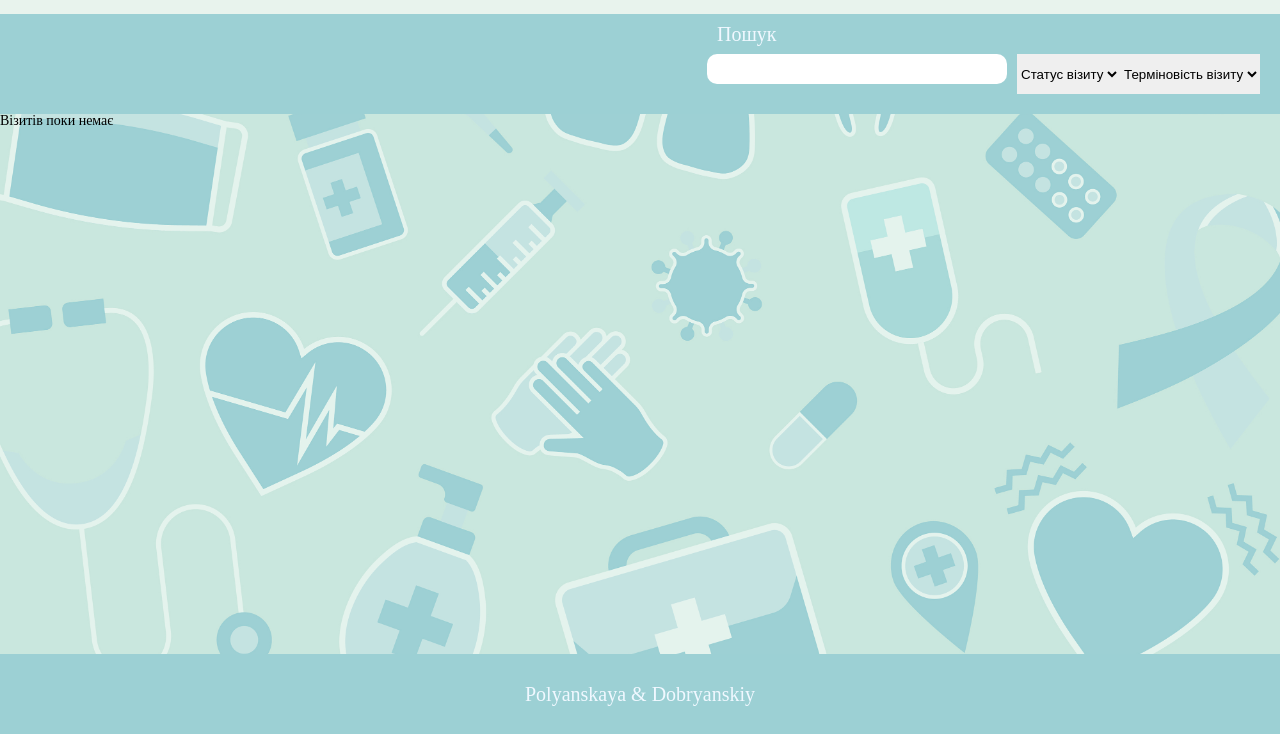
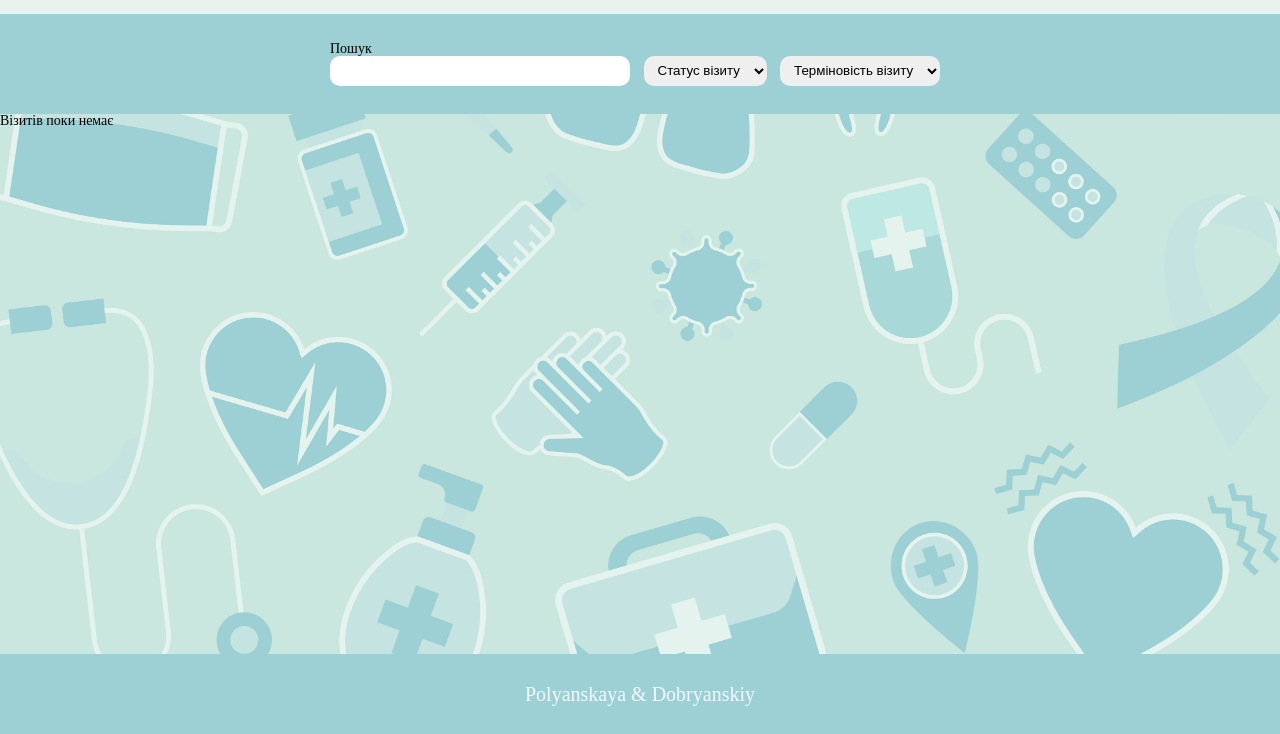
Before and after one commit to IgorDobryansky/step_project_clinic, a website built with webpack: page public/index.html in a window 1280 px wide. Shown: the part 90-824 px from the top of the page. Built offline with nearby package versions, Linux system fonts and the light colour scheme; no server answers; files whose address does not match are found by name; a web font is replaced by a local one; what muuri would draw is missing.

Commit message:
some fix search section

```diff
--- a/src/index.html
+++ b/src/index.html
@@ -20,9 +20,6 @@
       </header>
       <main class="main">
         <section class="search-bar">
-          <fieldset class="search-bar-field">
-            <legend class="search-bar_legend">Пошук</legend>
-
           <input type="text" id="search_input" class="search-bar_input" />
 
           <select value="" class="status-bar_select" id="status-bar_select">
@@ -42,7 +39,6 @@
 
             <option value="Низька">Низька</option>
           </select>
-          </fieldset>
         </section>
 
         <h2 id="no-visits-placeholder" class="visits-availability">
--- a/src/js/Components/Visit/Visit.js
+++ b/src/js/Components/Visit/Visit.js
@@ -120,15 +120,12 @@ export default class Visit {
   }
 
   delete(e) {
-    console.log(this);
-    console.log(this.data.id);
-    console.log(this._responseObject);
+   this._close.classList.add("rotate")
     deleteVisit(this._responseObject.id).then((response) => {
       if (response.ok) {
         removeItem(grid.getItem(e.target.closest(".visit-item")));
         this._visitWrapper.remove();
 
-        console.log(response);
       }
     });
   }
--- a/src/js/draganddrop/draganddrop.js
+++ b/src/js/draganddrop/draganddrop.js
@@ -34,10 +34,7 @@ export let grid = new Muuri(gridElement, {
   dragSortInterval: 50,
   dragContainer: gridElement,
   dragStartPredicate: function (item, event) {
-    let isRemoveAction = elementMatches(
-      event.target,
-      ".delete-icon"
-    );
+    let isRemoveAction = elementMatches(event.target, ".delete-icon");
     return !isRemoveAction
       ? Muuri.ItemDrag.defaultStartPredicate(item, event)
       : false;
--- a/src/styles/_main.scss
+++ b/src/styles/_main.scss
@@ -1,5 +1,4 @@
 .main {
-
   background-size: cover;
   width: 100%;
   min-height: 80%;
@@ -11,23 +10,14 @@
   .search-bar {
     width: 100%;
     height: 100px;
-    padding: 10px;
+
+    padding: 10px 0;
     background-color: #9cd0d4;
     display: flex;
-    justify-content: flex-end;
+    justify-content: space-around;
+    align-items: center;
 
-    &-field {
-      display: flex;
-      justify-content: flex-end;
-      width: 45%;
-      //border: 1px solid black;
-      padding: 10px;
-      legend {
-        margin-left: 10px;
-        font-size: 20px;
-        color: aliceblue;
-      }
-    }
+    //border: 1px solid black;
   }
 
   .search-bar_input {
@@ -38,11 +28,12 @@
     padding: 5px 10px;
   }
 
-  .search-bar_select {
+  .status-bar_select,
+  .urgency-bar_select {
     margin-right: 10px;
     height: 30px;
     border-radius: 10px;
-    width: 120px;
+    // width: 120px;
     padding: 5px 10px;
   }
 
@@ -57,8 +48,8 @@
       padding: 20px;
       border: 1px solid black;
       border-radius: 15px;
-      box-shadow: inset 0 -3em 3em rgba(0, 0, 0, 0.1),
-        0 0 0 2px rgb(52, 47, 47), 0.3em 0.3em 1em rgba(0, 0, 0, 0.3);
+      box-shadow: inset 0 -3em 3em rgba(0, 0, 0, 0.1), 0 0 0 2px rgb(52, 47, 47),
+        0.3em 0.3em 1em rgba(0, 0, 0, 0.3);
       margin: 10px 0;
       // background-color1: aliceblue;
       // background-color2: rgba(192, 208, 219, 0.628);
@@ -70,7 +61,6 @@
       display: flex;
       justify-content: space-between;
       @include font-family-Roboto-700-italic;
-
     }
 
     .visit_addtitle {
@@ -79,7 +69,7 @@
       @include font-family-Roboto-400-italic;
     }
 
-    .visit_checkbox{
+    .visit_checkbox {
       display: flex;
     }
 
@@ -117,8 +107,6 @@
       width: 60px;
     }
 
-
-
     h1 {
       font-size: 21px;
       font-weight: bold;
--- a/src/styles/_visit.scss
+++ b/src/styles/_visit.scss
@@ -41,5 +41,17 @@
       top: 5px;
       right: 5px;
     }
+    .rotate{
+      animation: rotate 800ms linear infinite;
+    }
+    @keyframes rotate {
+      0%{
+        transform: rotate(0deg);
+      }
+      100%{
+        transform: rotate(360deg);
+      }
+
+    }
   }
 }
```
Lines whose indentation alone changed are shown as unchanged.
